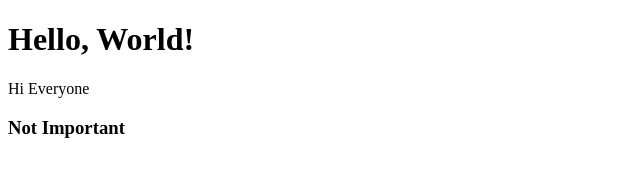
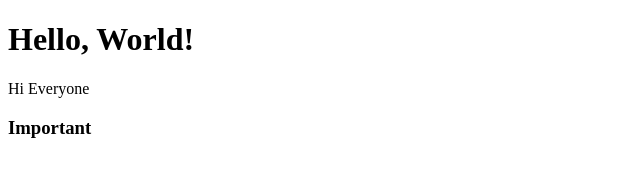
Before and after one commit to Praven4754/Git-Learning, a plain HTML site: page index.html in a window 1280 px wide. Shown: the full height of the page, 0-640 px from the left. Drawn offline with Linux system fonts and the light colour scheme.

Commit message:
Update index.html

```diff
--- a/index.html
+++ b/index.html
@@ -7,6 +7,6 @@
 <body>
     <h1>Hello, World!</h1>
     <p>Hi Everyone</p>
-    <h3>Not Important</h3>
+    <h3>Important</h3>
 </body>
 </html>
```
